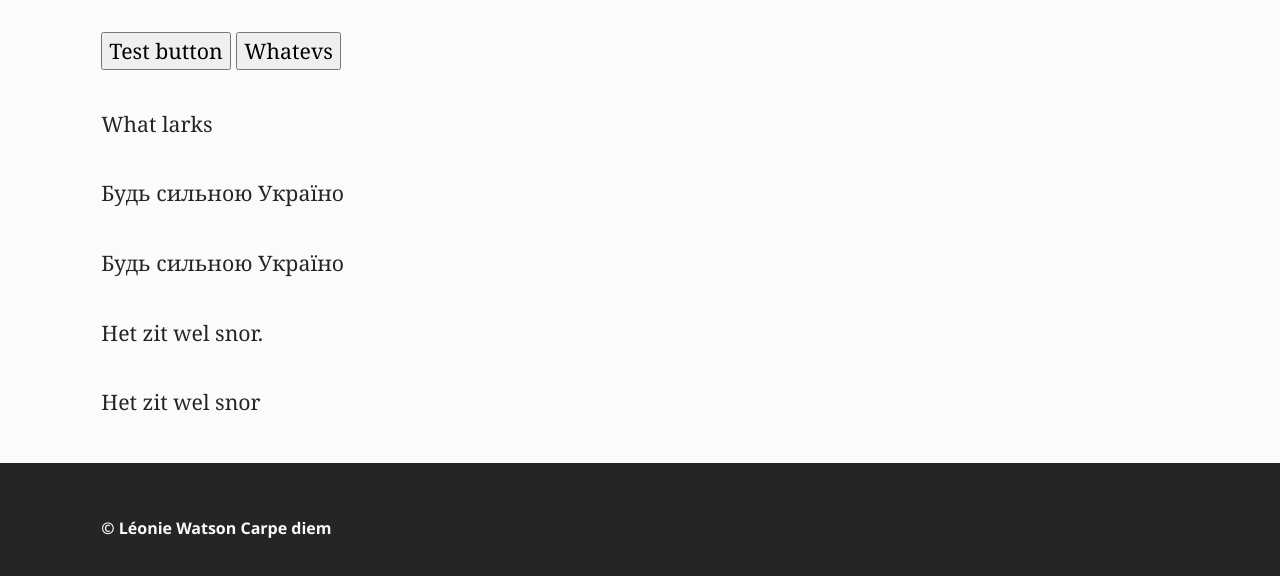
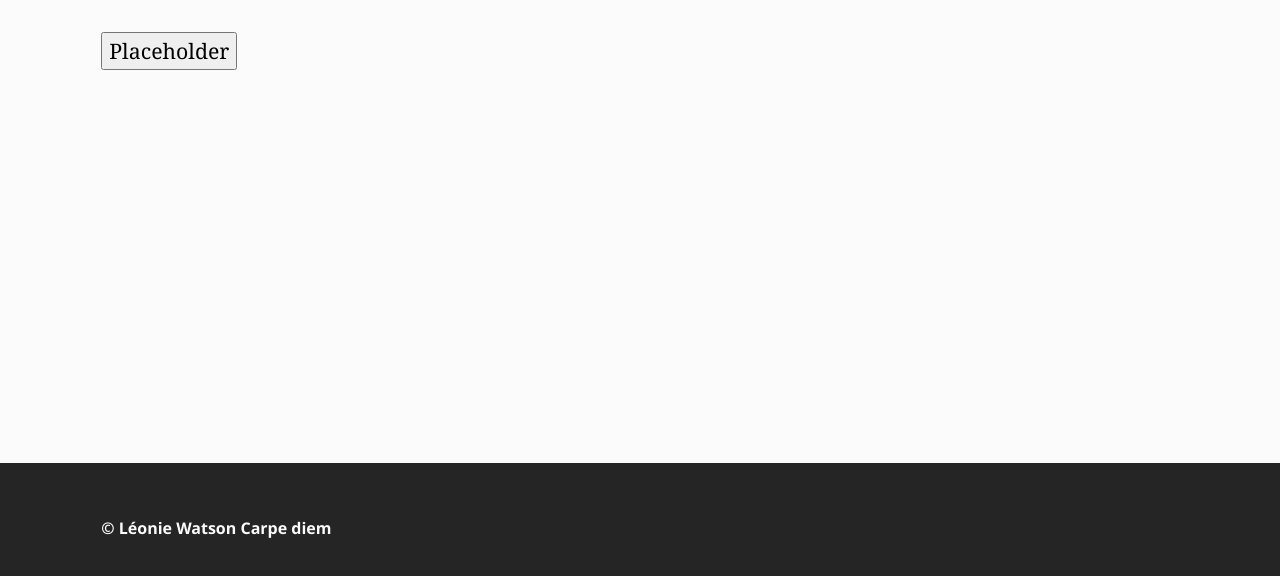
Before and after one commit to LJWatson/test-cases, a plain HTML site: page test.html in a window 1280 px wide. Shown: the part 210-786 px from the top of the page. Drawn offline with Linux system fonts and the light colour scheme; a web font is replaced by a local one.

Commit message:
Updates scratch test

```diff
--- a/test.html
+++ b/test.html
@@ -1,5 +1,5 @@
 <!DOCTYPE html>
-<html lang="en">
+<html lang="fr">
 <head>
 <meta http-equiv="content-type" content="text/html; charset=UTF-8">
 <meta charset="UTF-8">
@@ -31,22 +31,7 @@
 <div class="[ post__body ] [ flow ] [ flow-space-700 pad-top-700 pad-bottom-700 ]">
 <h1>Scratch test case</h1>
 
-<button aria-label="Thank you">Test button</button>
-
-
-<button aria-labelledby="this">Whatevs</button>
-
-<p id="this" aria-hidden="true">What larks</p>
-
-
-<p>Будь сильною Україно</p>
-
-<p lang="uk">Будь сильною Україно</p>
-
-<p>Het zit wel snor.</p>
-<p lang="nl">Het zit wel snor</p>
-
-
+<button aria-label="Merci">Placeholder</button>
 
 </div>
 </div>
```
